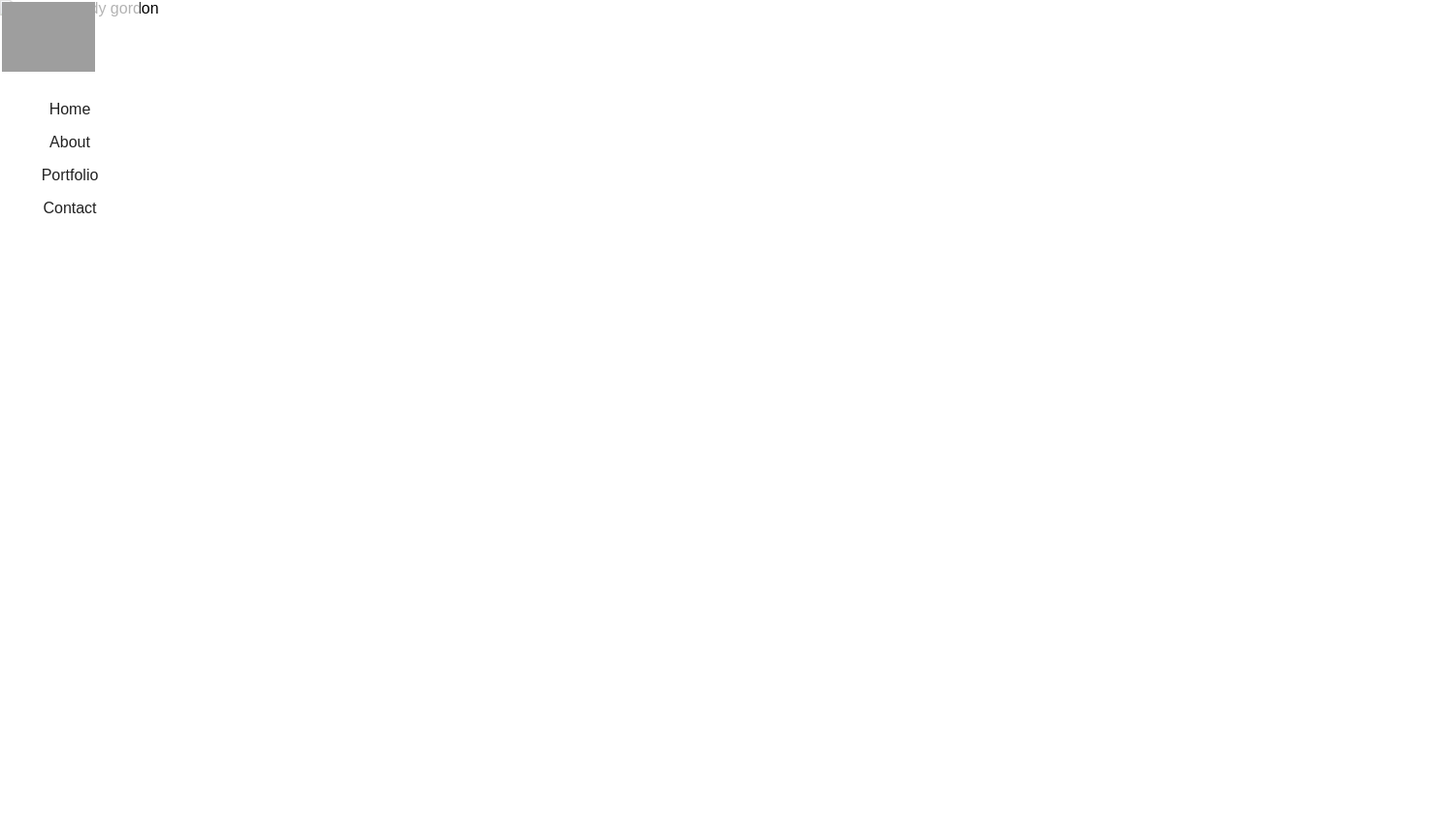
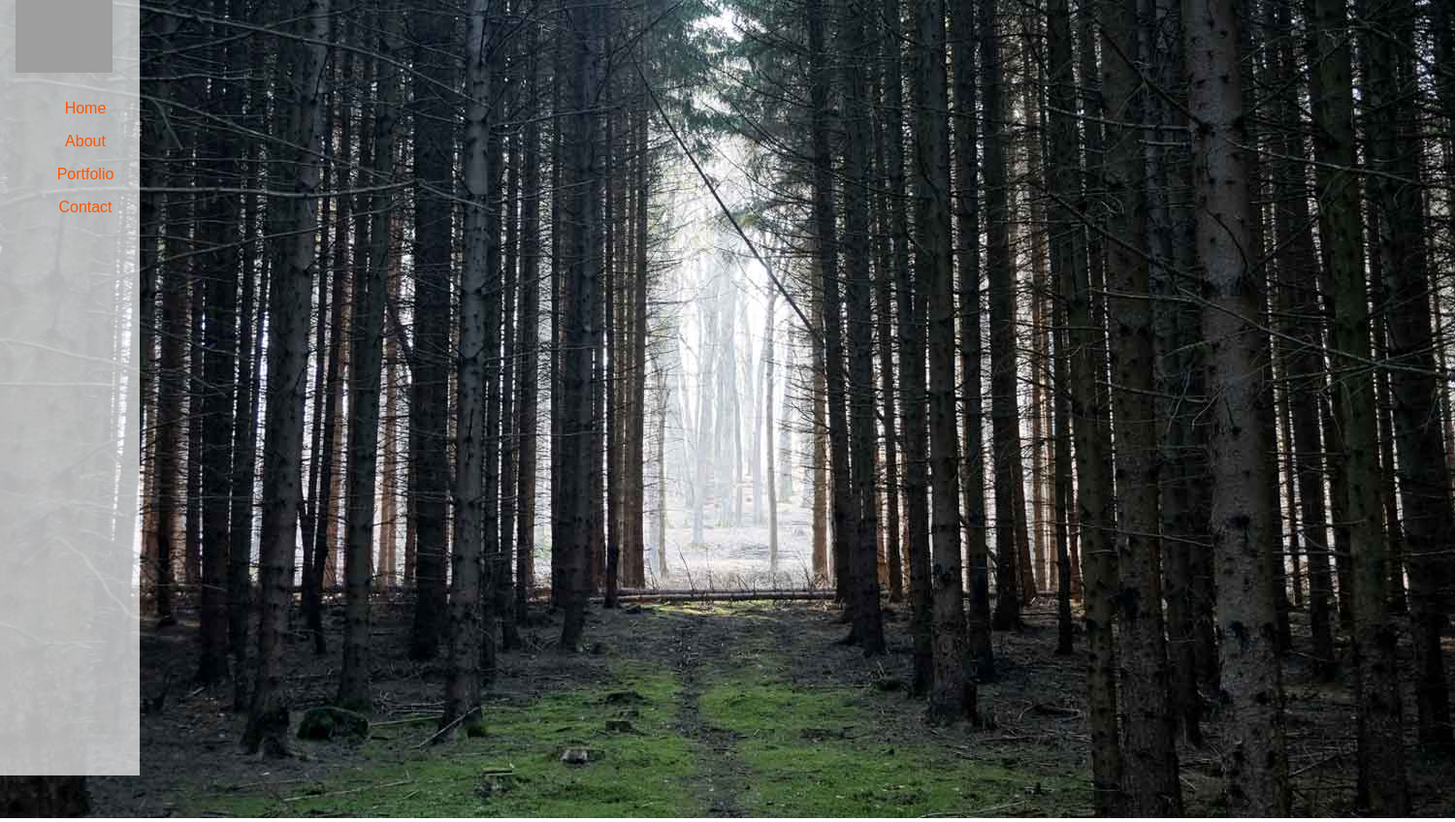
Before and after one commit to gord0186/exercise-3, a plain HTML site: page index.html in a window 1280 px wide. Shown: the whole page at 97% size, 1500 px wide, since content can reach past the window. Before the commit the page ends 800 px from the top, so only its background shows below. Drawn offline with nearby package versions, Linux system fonts and the light colour scheme; grey boxes are pictures that could not be loaded; some icons are missing.

Commit message:
style(html) added image

```diff
--- a/index.html
+++ b/index.html
@@ -31,7 +31,7 @@
       </header><!-- /header -->
 
       <main>
-				<img src="" alt=" photo of rudy gordon"
+				<img src="images/background.jpg" alt="" />
       </main><!-- /main -->
 
       <footer>
--- a/scss/_base.scss
+++ b/scss/_base.scss
@@ -3,7 +3,6 @@
 $light-grey: #ccc;
 $black: #222;
 $opacity-white: rgba(255, 255, 255, .7);
-$text-color: #222;
-$white-text: #fff;
+$text-color: #ff5500;
 
 $font: arial, san-sarif;
--- a/scss/components/_main.scss
+++ b/scss/components/_main.scss
@@ -75,7 +75,6 @@ header {
 	width:40px;
 
 	&:before{
-		border: 1px solid $light-grey;
 		display: inline-block;
 		padding: 13px 11px;
 		height: 40px;
@@ -140,9 +139,8 @@ sliding navigation
 	header{
 		background: $opacity-white;
 		height: 100%;
-		padding: 0;
 		width: 9em;
-		position: absolute;
+		position: fixed;
 
 		.navigation{
 			width: 9em;
@@ -158,10 +156,6 @@ sliding navigation
 
 	}
 
-	.logo{
-		padding: .1em;
-	}
-
 }
 
 //show navigation on screen when there is no js
```
Also changed, not shown: css/font/push-menu-custom.ttf (renamed from font/push-menu-custom.ttf), css/font/push-menu-custom.woff (renamed from font/push-menu-custom.woff), css/style.css, 4 other files.
